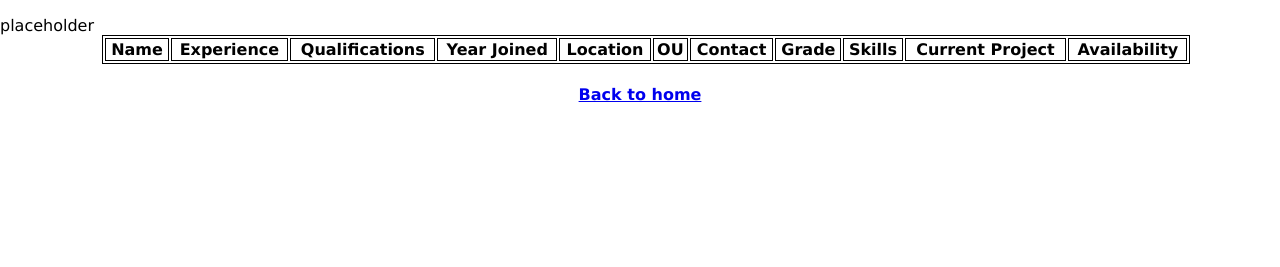
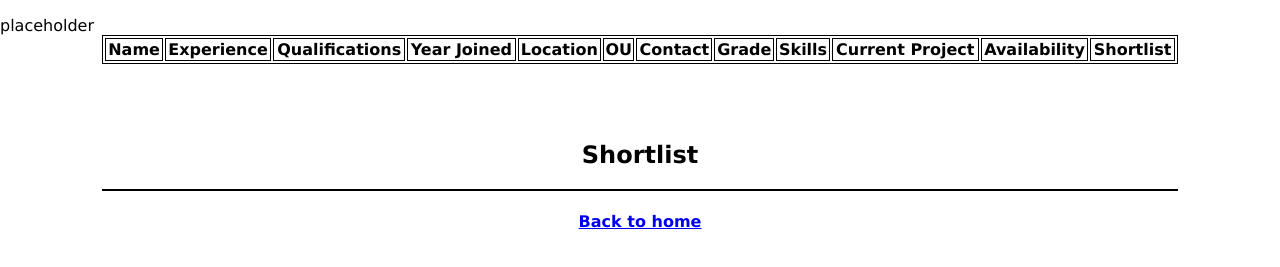
Before and after one commit to eccclesiastes/team-finder, a website: page result.html in a window 1280 px wide. Shown: the part 91-358 px from the top of the page. Drawn offline with Linux system fonts and the light colour scheme.

Commit message:
Added shortlist feature frontend

```diff
--- a/result.html
+++ b/result.html
@@ -41,7 +41,8 @@
             table {
                 margin-left: 8%;
                 margin-right: 18%;
-                width: 85%;
+                width: 84%;
+                text-align: center;
             }
 
             tr, td {
@@ -51,6 +52,10 @@
 
             table, th, td {
                 border: 1px solid;
+            }
+
+            tr:hover {
+                background-color: lightgray;
             }
             </style>
         </head>
@@ -71,11 +76,26 @@
                     <th>Skills</th>
                     <th>Current Project</th>
                     <th>Availability</th>
+                    <th>Shortlist</th>
                 </tr>
                 placeholder
             </table>
         </div>
 
+        <br>
+        <br>
+        <br>
+        <h2 style="text-align: center;">Shortlist</h2>
+        <div class="table">
+            <table id="shortlist" style="border: 1px solid black">
+
+            </table>
+        </div>
+
+        <script>
+            script-placeholder
+        </script>
+
         <h4 style="text-align: center;"><a href="/">Back to home</a></h4>
     </body>
 </html>
```
